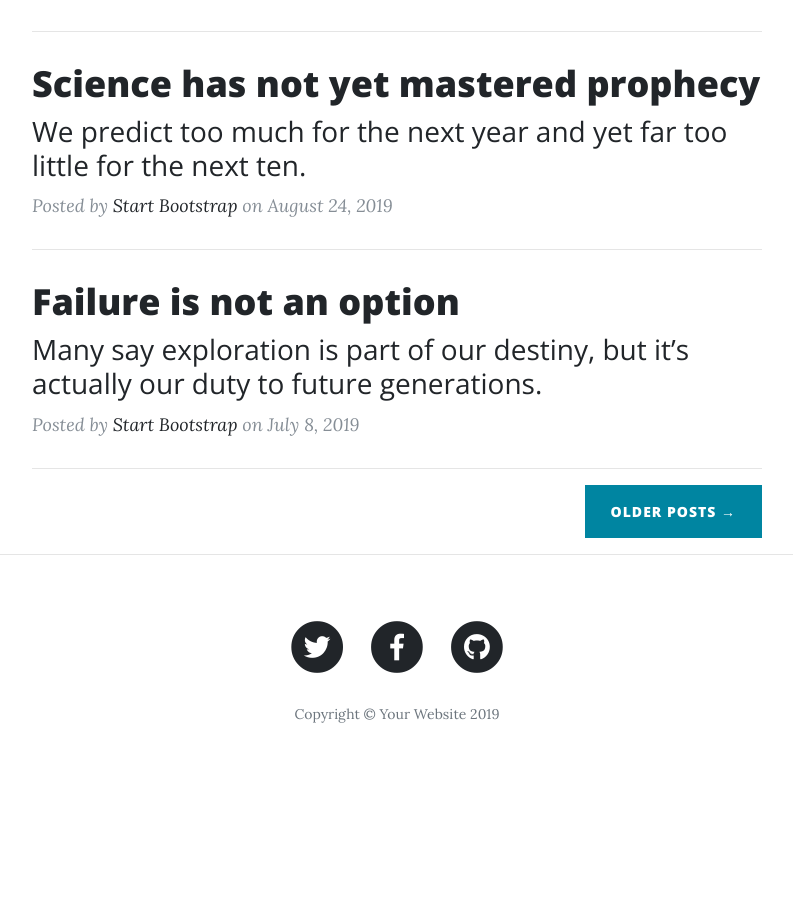
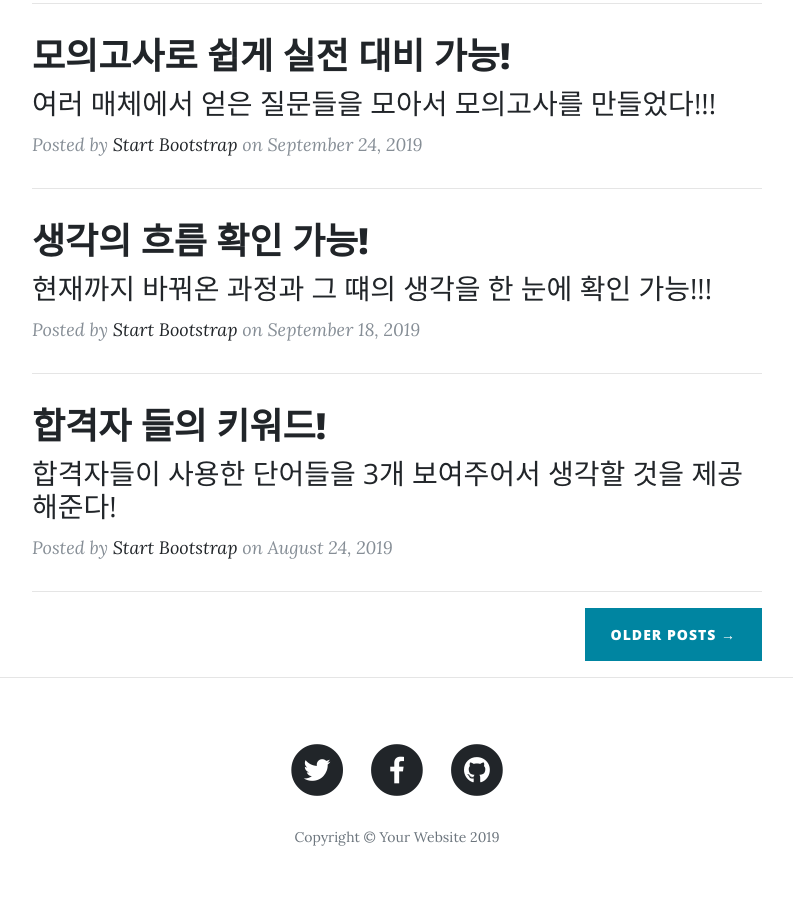
Before and after one commit to loozy5331/fianl_project, a Django app: page / in a window 1280 px wide. Shown: the part 1006-1903 px from the top of the page, without its empty margins (243-1036 px from the left). Before the commit the page ends 1729 px from the top, so only its background shows below. Run offline with Django 3.2, Linux system fonts and the light colour scheme; some libraries are stand-ins or nearby versions.

Commit message:
main.html 내용 수정, index.html 내용 수정

```diff
--- a/mypage/templates/mypage/main.html
+++ b/mypage/templates/mypage/main.html
@@ -1,22 +1 @@
 {% extends 'index.html' %}
-
-{% block title %} index {% endblock %}
-
-{% block content %}
-    {% for mypage in mypages %}
-    {{mypage.name}}
-    <ul>
-        {% for question in mypage.question_set.all %}
-            <li>
-                <h3>{{question.question_title}}</h3>
-                <form action="" method="post">
-                    {% csrf_token %}
-                    <div class="form-group">
-                        <textarea class="form-control" rows="5" id="comment">{{question.question_text}}</textarea>
-                    </div>
-                </form>
-            </li>
-        {% endfor %}
-    </ul>
-    {% endfor %}
-{% endblock %}
--- a/templates/index.html
+++ b/templates/index.html
@@ -73,13 +73,18 @@
   <div class="container">
     <div class="row">
       <div class="col-lg-8 col-md-10 mx-auto">
+        <!-- 21:9 aspect ratio -->
+        <div class="embed-responsive embed-responsive-16by9">
+            <iframe class="embed-responsive-item" src="https://www.youtube.com/embed/v64KOxKVLVg"></iframe>
+        </div>
+        <hr>
         <div class="post-preview">
           <a href="#">
             <h2 class="post-title">
-              Man must explore, and this is exploration at its greatest
+              모의고사로 쉽게 실전 대비 가능!
             </h2>
             <h3 class="post-subtitle">
-              Problems look mighty small from 150 miles up
+               여러 매체에서 얻은 질문들을 모아서 모의고사를 만들었다!!!
             </h3>
           </a>
           <p class="post-meta">Posted by
@@ -90,8 +95,11 @@
         <div class="post-preview">
           <a href="#">
             <h2 class="post-title">
-              I believe every human has a finite number of heartbeats. I don't intend to waste any of mine.
+              생각의 흐름 확인 가능!
             </h2>
+            <h3 class="post-subtitle">
+                현재까지 바꿔온 과정과 그 떄의 생각을 한 눈에 확인 가능!!!
+              </h3>
           </a>
           <p class="post-meta">Posted by
             <a href="#">Start Bootstrap</a>
@@ -101,29 +109,15 @@
         <div class="post-preview">
           <a href="#">
             <h2 class="post-title">
-              Science has not yet mastered prophecy
+              합격자 들의 키워드!
             </h2>
             <h3 class="post-subtitle">
-              We predict too much for the next year and yet far too little for the next ten.
-            </h3>
+              합격자들이 사용한 단어들을 3개 보여주어서 생각할 것을 제공해준다!
+          </h3>
           </a>
           <p class="post-meta">Posted by
             <a href="#">Start Bootstrap</a>
             on August 24, 2019</p>
-        </div>
-        <hr>
-        <div class="post-preview">
-          <a href="#">
-            <h2 class="post-title">
-              Failure is not an option
-            </h2>
-            <h3 class="post-subtitle">
-              Many say exploration is part of our destiny, but it’s actually our duty to future generations.
-            </h3>
-          </a>
-          <p class="post-meta">Posted by
-            <a href="#">Start Bootstrap</a>
-            on July 8, 2019</p>
         </div>
         <hr>
         <!-- Pager -->
```
Also changed, not shown: mypage/templates/mypage/mypage.html (added, +22 -0 lines).
